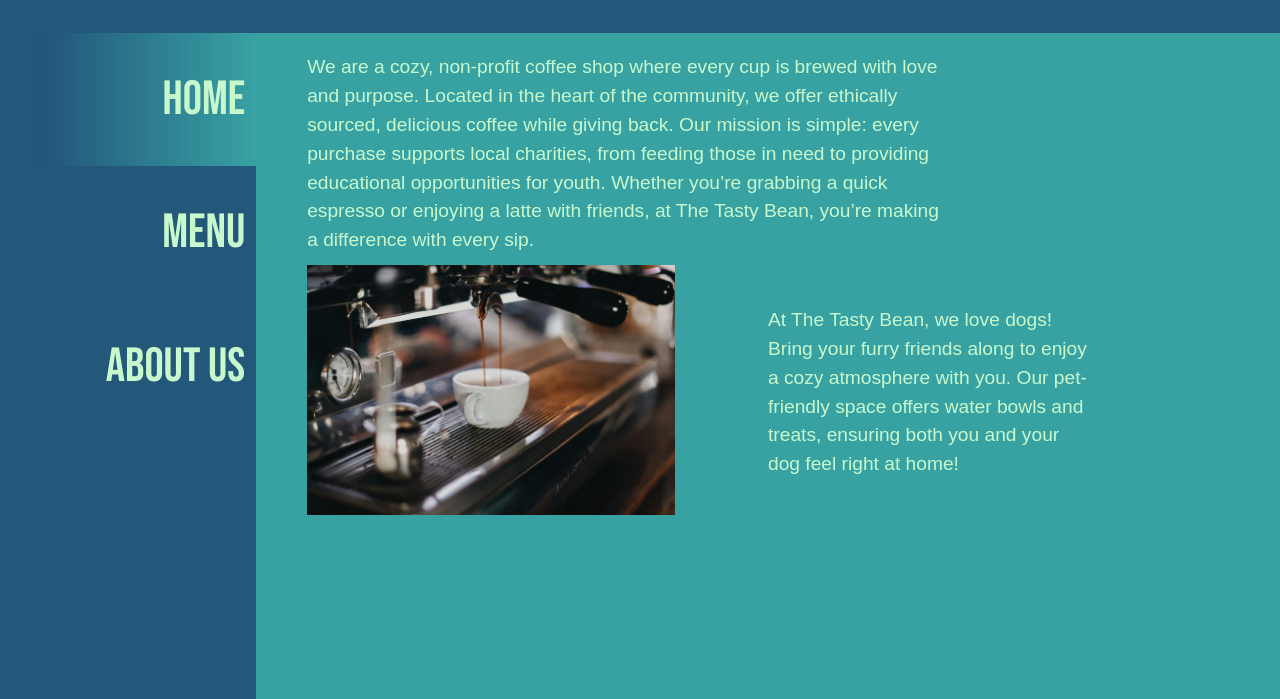
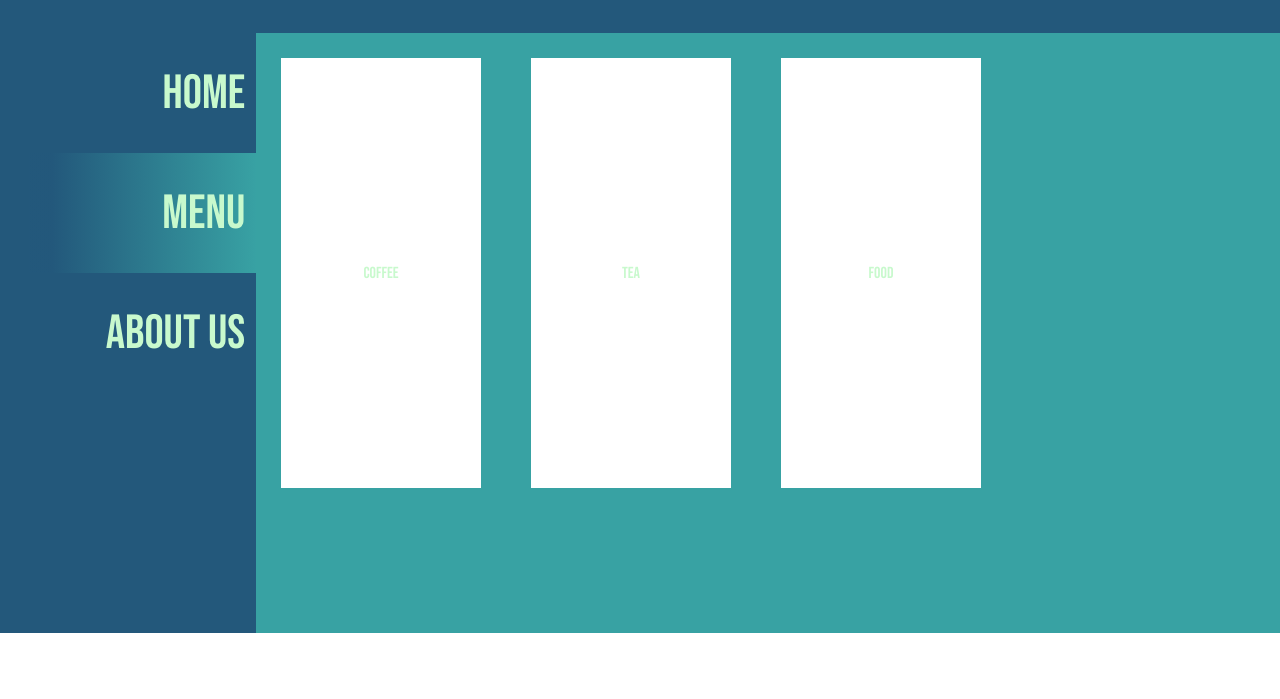
Before and after one commit to Zelouchan/restaurantPage, a website built with webpack: page src/index.html in a window 1280 px wide. Shown: the part 167-866 px from the top of the page. After the commit the page ends 800 px from the top, so only its background shows below. Built offline with nearby package versions, Linux system fonts and the light colour scheme.

Commit message:
create menu tab and added flip cards

```diff
--- /dev/null
+++ b/src/constants.js
@@ -0,0 +1,23 @@
+export const firstText =
+  "We are a cozy, non-profit coffee shop where every cup is brewed with love and purpose. Located in the heart of the community, we offer ethically sourced, delicious coffee while giving back. Our mission is simple: every purchase supports local charities, from feeding those in need to providing educational opportunities for youth. Whether you’re grabbing a quick espresso or enjoying a latte with friends, at The Tasty Bean, you’re making a difference with every sip.";
+
+export const secondText =
+  "At The Tasty Bean, we love dogs! Bring your furry friends along to enjoy a cozy atmosphere with you. Our pet-friendly space offers water bowls and treats, ensuring both you and your dog feel right at home!";
+
+export const coffee = [
+  `<strong>Cappuccino</strong><p>A classic drink that will always hit the spot.</p>`,
+  `<strong>Americano</strong><p>For those who like their coffee simple and strong.</p>`,
+  `<strong>Latte</strong><p>A creamy and comforting choice.</p>`,
+];
+
+export const tea = [
+  `<strong>Black Tea</strong><p>A strong and robust tea.</p>`,
+  `<strong>Green Tea</strong><p>A refreshing and healthy option.</p>`,
+  `<strong>Herbal Tea</strong><p>A calming and aromatic tea.</p>`,
+];
+
+export const food = [
+  `<strong>Croissant</strong><p>A flaky and buttery pastry.</p>`,
+  `<strong>Muffin</strong><p>A sweet and moist treat.</p>`,
+  `<strong>Sandwich</strong><p>A satisfying and portable meal.</p>`,
+];
--- a/src/index.js
+++ b/src/index.js
@@ -1,9 +1,11 @@
 import "./styles.css";
 import { main } from './main.js';
 import {mainStructure} from './framework.js'
+import {menu} from './menu.js'
 
 
 window.addEventListener("load", function () {
   mainStructure();
-  main();
+menu();
+//   main();
 });
--- a/src/main.js
+++ b/src/main.js
@@ -1,10 +1,6 @@
 //content for the created elements
 import coffeeImage from "../assets/svg/tabitha-turner-KWZ-rg9o76A-unsplash.jpg";
-const firstText =
-"We are a cozy, non-profit coffee shop where every cup is brewed with love and purpose. Located in the heart of the community, we offer ethically sourced, delicious coffee while giving back. Our mission is simple: every purchase supports local charities, from feeding those in need to providing educational opportunities for youth. Whether you’re grabbing a quick espresso or enjoying a latte with friends, at The Tasty Bean, you’re making a difference with every sip.";
-const secondText =
-"At The Tasty Bean, we love dogs! Bring your furry friends along to enjoy a cozy atmosphere with you. Our pet-friendly space offers water bowls and treats, ensuring both you and your dog feel right at home!";
-
+import {firstText, secondText} from './constants.js'
 
 export function main() {
 // creates container element to allow for styling
--- a/src/menu.js
+++ b/src/menu.js
@@ -1,13 +1,52 @@
-import { mainStructure } from './index.js';
+import { coffee, tea, food } from "./constants.js";
 
+export function menu() {
+  const content = document.getElementById("content");
+  const menu1 = document.createElement("div");
+  menu1.id = "menu1";
+  content.appendChild(menu1);
 
-function active() {
-    document.querySelectorAll(".link").forEach(el => el.classList.remove("active"));
-    document.getElementById("menu").classList.add("active");
+  const menuBox = document.getElementById("menu1");
 
-    };
+  createCard(menuBox, coffee, "Coffee");
+  createCard(menuBox, tea, "Tea");
+  createCard(menuBox, food, "Food");
 
-window.addEventListener("load", function () {
-  mainStructure();
+  function createCard(container, items, category) {
+    const menuCard = document.createElement("div");
+    menuCard.classList.add("card");
+
+    const containerDiv = document.createElement("div");
+    containerDiv.classList.add("container");
+
+    const frontCard = document.createElement("div");
+    frontCard.classList.add("frontCard");
+    frontCard.textContent = category;
+
+    const backCard = document.createElement("div");
+    backCard.classList.add("backCard");
+
+    items.forEach((item) => {
+      const itemDiv = document.createElement("div");
+      itemDiv.innerHTML = item;
+      backCard.appendChild(itemDiv);
+    });
+
+    containerDiv.appendChild(frontCard);
+    containerDiv.appendChild(backCard);
+
+    menuCard.appendChild(containerDiv);
+    container.appendChild(menuCard);
+  }
+
+  function active() {
+    const menuElement = document.getElementById("menu");
+    if (menuElement) {
+      document
+        .querySelectorAll(".link")
+        .forEach((el) => el.classList.remove("active"));
+      menuElement.classList.add("active");
+    }
+  }
   active();
-});
+}
--- a/src/styles.css
+++ b/src/styles.css
@@ -7,9 +7,9 @@
 }
 
 @font-face {
-    font-family: 'Beue';
-    src: url('../assets/fonts/bebas_neue/BebasNeue-Regular.woff2') format('woff2'),
-         url('../assets/fonts/bebas_neue/BebasNeue-Regular.woff') format('woff');
+  font-family: "Beue";
+  src: url("../assets/fonts/bebas_neue/BebasNeue-Regular.woff2") format("woff2"),
+    url("../assets/fonts/bebas_neue/BebasNeue-Regular.woff") format("woff");
   font-weight: normal;
   font-style: normal;
 }
@@ -25,12 +25,12 @@ main {
   padding: 0;
   margin: 0;
   display: grid;
-  grid-template-columns:  minmax(200px,1fr) 4fr;
+  grid-template-columns: minmax(200px, 1fr) 4fr;
   grid-template-rows: 200px 4fr;
   grid-template-areas:
     "header header"
     "nav content";
-    font-family: 'Beue', Arial, Helvetica, sans-serif;
+  font-family: "Beue", Arial, Helvetica, sans-serif;
   color: var(--colour5);
 }
 
@@ -38,7 +38,7 @@ header {
   grid-area: header;
   background-color: var(--colour1);
   display: grid;
-  grid-template-columns:  minmax(200px,1fr) 4fr;
+  grid-template-columns: minmax(200px, 1fr) 4fr;
   justify-items: start;
   align-content: center;
 }
@@ -52,10 +52,10 @@ header {
 #logo {
   width: 50%;
   height: 50%;
-    background-image: url('../assets/svg/coffeebean.svg');
+  background-image: url("../assets/svg/coffeebean.svg");
   background-size: contain;
   background-repeat: no-repeat;
-    background-position:center;
+  background-position: center;
   margin: 25%;
 }
 
@@ -90,13 +90,12 @@ ul {
 }
 
 .active {
-    background-image: linear-gradient(90deg,var(--colour1)10%, var(--colour2));
+  background-image: linear-gradient(90deg, var(--colour1) 10%, var(--colour2));
 }
 
 li {
   text-decoration: none;
 }
-
 
 #content {
   grid-area: content;
@@ -125,7 +124,7 @@ li {
   grid-area: intro;
 }
 
-img {
+#img {
   padding: 2% 0% 0% 10%;
   height: 250px;
   width: auto;
@@ -147,6 +146,9 @@ img {
   background-color: var(--colour2);
   height: 100%;
   width: 100%;
+  margin: 0;
+  grid-template-columns: repeat(3, minmax(20%, 250px));
+  grid-template-rows: repeat(1, minmax(80%, 250px));
 }
 
 #about1 {
@@ -155,3 +157,43 @@ img {
   height: 100%;
   width: 100%;
 }
+
+.card {
+  margin: 10%;
+  background-color: transparent;
+  perspective: 1000px;
+}
+
+.container {
+  position: relative;
+  width: 100%;
+  height: 100%;
+  text-align: center;
+  transition: transform 1s;
+  transform-style: preserve-3d;
+}
+.frontCard, .backCard {
+  position: absolute;
+  width: 100%;
+  height: 100%;
+  backface-visibility: hidden;
+}
+
+.frontCard {
+  background-color: #fff;
+  display: flex;
+  justify-content: center;
+  align-items: center;
+}
+
+.backCard {
+  background-color: #f4f4f4;
+  display: flex;
+  justify-content: center;
+  align-items: center;
+  transform: rotateY(180deg);
+}
+
+.card:hover .container {
+  transform: rotateY(180deg);
+}
```
Also changed, not shown: src/index.html (+3 -1 lines). Lines whose indentation alone changed are shown as unchanged.
